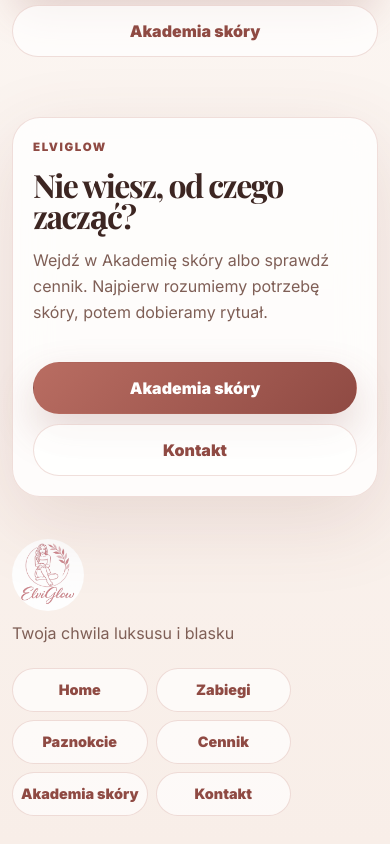
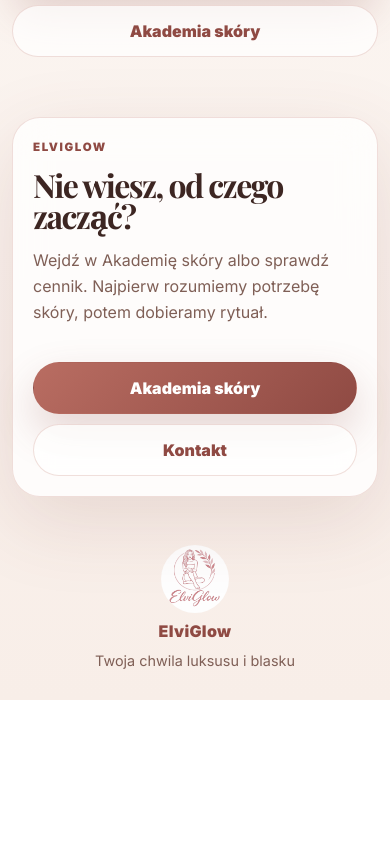
Before and after one commit to prachniomarcin-star/elviglow-site, a React (Vite) app: page / in a window 390 px wide. Shown: the part 3396-4240 px from the top of the page. After the commit the page ends 4096 px from the top, so only its background shows below. Built offline with nearby package versions, Linux system fonts and the light colour scheme.

Commit message:
Remove footer navigation

```diff
--- a/src/components/Layout.jsx
+++ b/src/components/Layout.jsx
@@ -137,17 +137,11 @@ export default function Layout({ children, currentPath, onNavigate, lang, setLan
 
       {children}
 
-      <footer className="footer">
-        <div>
+      <footer className="footer footer-simple">
+        <div className="footer-brand">
           <img src="/elviglow-logo.png" alt="ElviGlow" />
+          <strong>ElviGlow</strong>
           <p>{t.home.cardSubtitle}</p>
-        </div>
-        <div className="footer-links">
-          {navKeys.map((item) => (
-            <RouterLink key={item.href} href={item.href} onNavigate={handleNavigate}>
-              {t.nav[item.key]}
-            </RouterLink>
-          ))}
         </div>
       </footer>
     </div>
--- a/src/index.css
+++ b/src/index.css
@@ -1321,3 +1321,59 @@ li::marker { color: var(--brand); }
     letter-spacing: -0.045em;
   }
 }
+
+
+/* Footer cleanup: sticky top navigation is enough, so the repeated bottom menu is removed. */
+.footer.footer-simple {
+  justify-content: center;
+  align-items: center;
+  text-align: center;
+  padding: 44px 0 34px;
+  margin-top: 24px;
+}
+
+.footer-brand {
+  display: grid;
+  place-items: center;
+  gap: 8px;
+  color: var(--muted);
+}
+
+.footer-brand img {
+  width: 74px;
+  height: 74px;
+  object-fit: contain;
+  border-radius: 50%;
+}
+
+.footer-brand strong {
+  color: var(--brand-dark);
+  font-weight: 900;
+  letter-spacing: 0.02em;
+}
+
+.footer-brand p {
+  margin: 0;
+  font-size: 0.95rem;
+}
+
+.footer-links {
+  display: none !important;
+}
+
+@media (max-width: 720px) {
+  .footer.footer-simple {
+    width: min(100% - 32px, 1180px);
+    padding: 38px 0 28px;
+    margin-top: 10px;
+  }
+
+  .footer-brand img {
+    width: 68px;
+    height: 68px;
+  }
+
+  .footer-brand p {
+    font-size: 0.9rem;
+  }
+}
```
